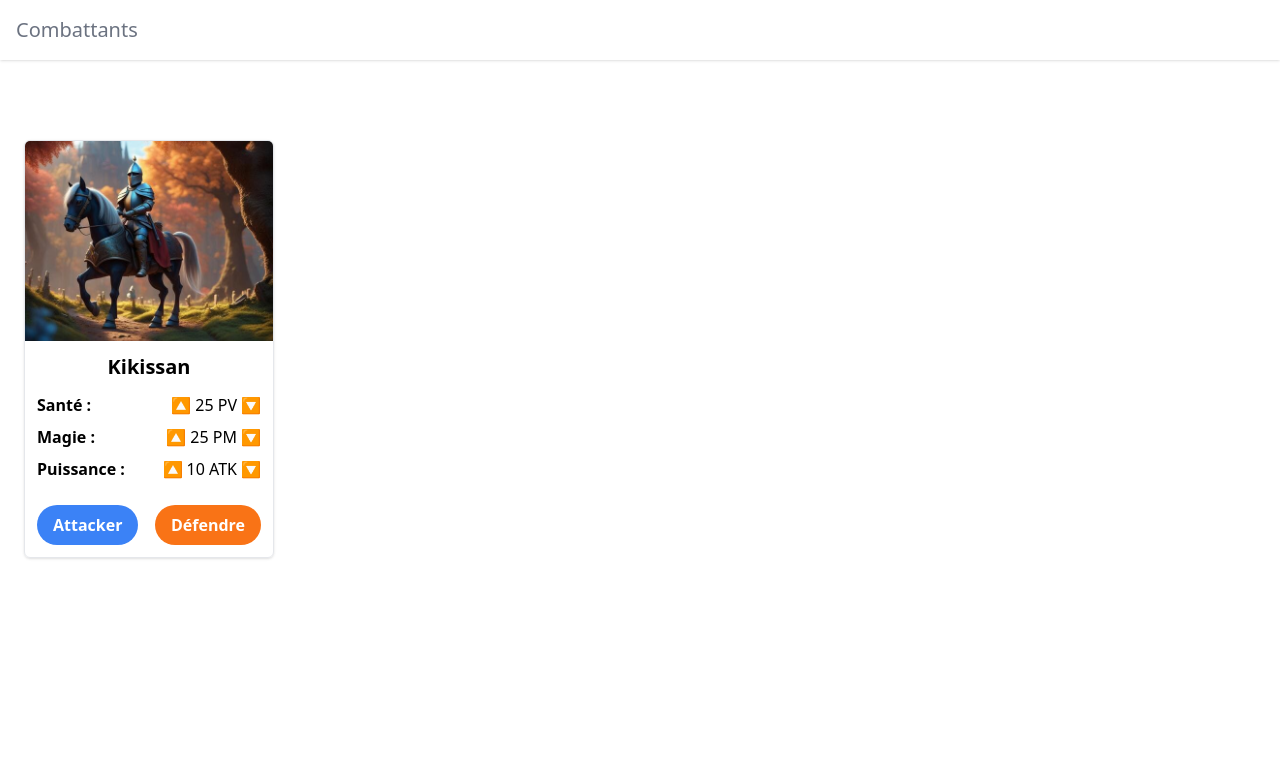
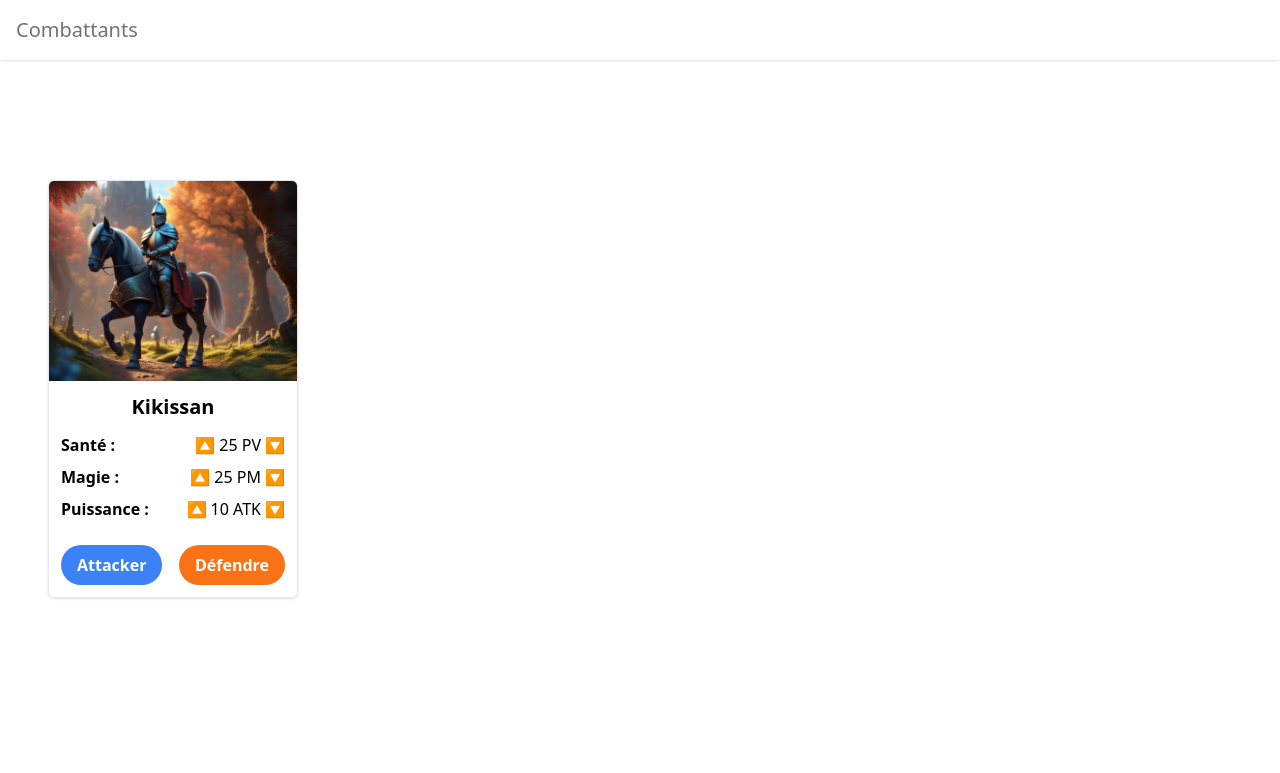
Before and after one commit to Fayecodeur/react-hero, a React (Vite) app: page / in a window 1280 px wide. Shown: the top 773 px of the page. Built offline with nearby package versions, Linux system fonts and the light colour scheme.

Commit message:
affichage des caracteres

```diff
--- a/src/App.jsx
+++ b/src/App.jsx
@@ -3,12 +3,34 @@
 import Navbar from "./components/Navbar.jsx";
 
 function App() {
+  const allCharacters = [
+    {
+      name: "Chevalier",
+      image: "chevalier.jpg",
+      health: 50,
+      magic: 45,
+      power: 100,
+    },
+    {
+      name: "Sorcier",
+      image: "sorcier.jpg",
+      health: 80,
+      magic: 100,
+      power: 90,
+    },
+  ];
+
   return (
     <>
       <Navbar />
-      <main className="flex flex-col h-screen grow">
-        <Card />
+      <main className="container mx-auto px-6 py-10">
+        <div className=" flex flex-wrap justify-center gap-4">
+          {allCharacters.map((character, index) => (
+            <Card key={index} character={character} />
+          ))}
+        </div>
       </main>
+
       <Footer />
     </>
   );
```
